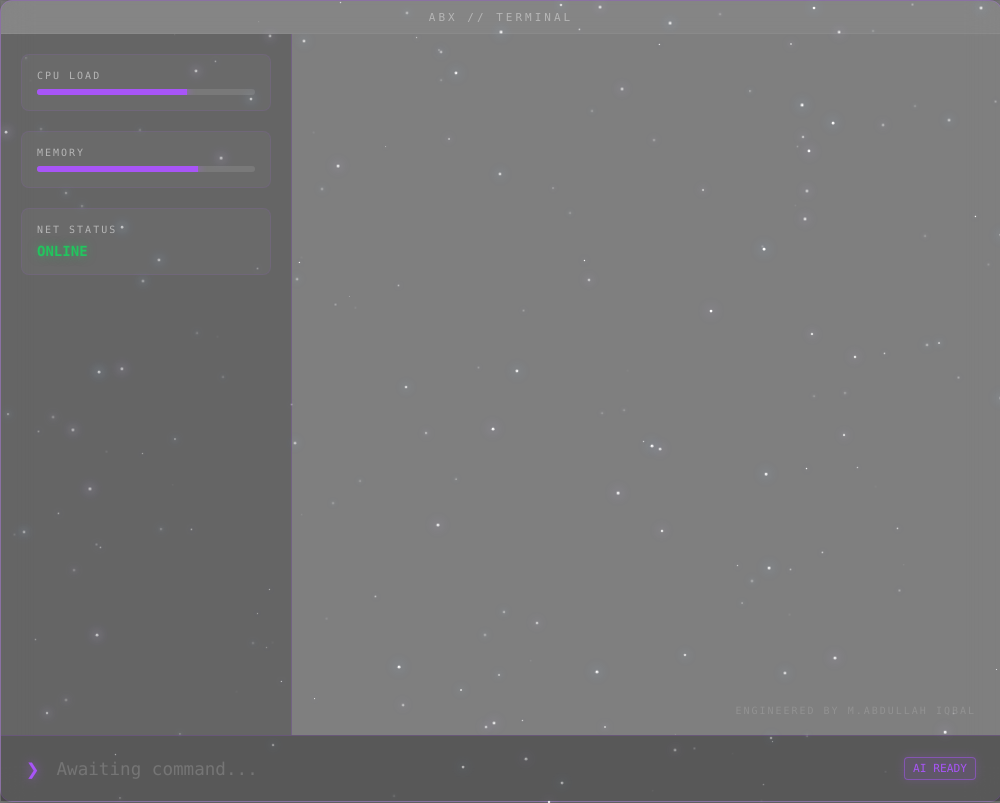
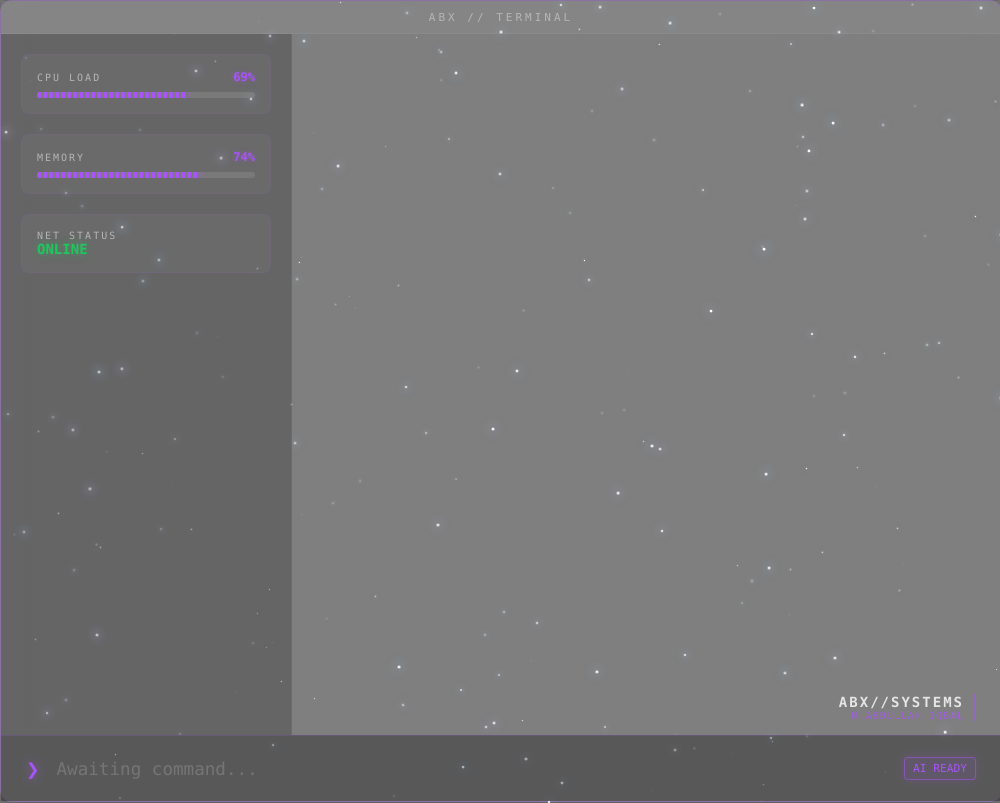
Before and after one commit to abdullahiqbal2610/abx-terminal, an Electron app: page index.html in a window 1000 px wide. Drawn offline with nearby package versions, Linux system fonts and the light colour scheme; no server answers; animation ran at ten frames a second.

Commit message:
css improved again

```diff
--- a/index.html
+++ b/index.html
@@ -1,4 +1,4 @@
-<!DOCTYPE html>
+<!doctype html>
 <html lang="en">
   <head>
     <meta charset="UTF-8" />
@@ -17,17 +17,22 @@
     <div class="drag-bar">ABX // TERMINAL</div>
 
     <div class="main-deck">
-
       <div class="sidebar">
         <div class="widget">
+          <div class="widget-header">
             <div class="widget-title">CPU LOAD</div>
+            <div class="widget-val" id="cpu-val">0%</div>
+          </div>
           <div class="bar-container">
             <div class="bar-fill" id="cpu-bar" style="width: 45%"></div>
           </div>
         </div>
 
         <div class="widget">
+          <div class="widget-header">
             <div class="widget-title">MEMORY</div>
+            <div class="widget-val" id="ram-val">0%</div>
+          </div>
           <div class="bar-container">
             <div class="bar-fill" id="ram-bar" style="width: 60%"></div>
           </div>
@@ -51,13 +56,15 @@
           placeholder="Awaiting command..."
           autocomplete="off"
           autofocus
-            >
+        />
         <div class="ai-status">AI READY</div>
       </div>
     </div>
+
+    <div class="watermark">
+      <span class="wm-title">ABX//SYSTEMS</span>
+      <span class="wm-author">M.Abdullah Iqbal</span>
     </div>
-
-    <div class="watermark">Engineered by M.Abdullah Iqbal</div>
 
     <script src="src/renderer.js"></script>
   </body>
--- a/src/renderer.js
+++ b/src/renderer.js
@@ -77,7 +77,7 @@ async function showWelcomeMessage() {
   term.clear(); // Wipe screen before starting
 
   // 1. Header (Fast)
-  await typeLine(`${magenta} ABX-TERMINAL v1.0 /// SYSTEM ONLINE ${reset}`, 5);
+  await typeLine(`${magenta} ABX-TERMINAL v1.2 /// SYSTEM ONLINE ${reset}`, 5);
   await typeLine(" ------------------------------------------------", 1);
 
   // 2. User Info (Standard Speed)
@@ -86,7 +86,7 @@ async function showWelcomeMessage() {
     15
   );
   await typeLine(
-    ` Role: ${green}CS Major @ FAST-NU${reset} | ${green}Aspiring Data Scientist${reset}`,
+    ` Role: ${green}CS Major @ FAST-NU${reset} | ${green}Aspiring Computer Scientist${reset}`,
     10
   );
   await typeLine(" ------------------------------------------------", 1);
@@ -231,7 +231,7 @@ inputField.addEventListener("keydown", async (e) => {
       term.writeln("\x1b[31m Shutting down systems...\x1b[0m");
       setTimeout(() => {
         ipcRenderer.send("app-close");
-      }, 800); // Small delay for dramatic effect
+      }, 1800); // Small delay for dramatic effect
       return;
     }
 
@@ -459,6 +459,8 @@ createStars();
 function startLiveStats() {
   const cpuBar = document.getElementById("cpu-bar");
   const ramBar = document.getElementById("ram-bar");
+  const cpuText = document.getElementById("cpu-val"); // Get text element
+  const ramText = document.getElementById("ram-val"); // Get text element
   const netStatus = document.querySelector(".status-text");
 
   // We update the stats every 2 seconds
@@ -471,7 +473,10 @@ function startLiveStats() {
 
     // 3. Apply the width to the bars
     if (cpuBar) cpuBar.style.width = `${cpuVal}%`;
+    if (cpuText) cpuText.innerText = `${cpuVal}%`; // Update number
+
     if (ramBar) ramBar.style.width = `${ramVal}%`;
+    if (ramText) ramText.innerText = `${ramVal}%`; // Update number
 
     // 4. Random "Network Glitch" (Rarely flickers to OFFLINE)
     // 95% chance to be ONLINE, 5% chance of a blip
--- a/src/style.css
+++ b/src/style.css
@@ -30,15 +30,14 @@ body {
   border-bottom: 1px solid rgba(255, 255, 255, 0.05);
 }
 
-/* === NEW: MAIN DECK LAYOUT === */
-/* This is the magic wrapper that puts sidebar & terminal side-by-side */
+/* === MAIN DECK LAYOUT === */
 .main-deck {
   display: flex;
   flex: 1; /* Takes up all available vertical space */
   overflow: hidden; /* Prevents double scrollbars */
 }
 
-/* === NEW: SIDEBAR STYLING === */
+/* === SIDEBAR STYLING === */
 .sidebar {
   width: 250px;
   background: rgba(0, 0, 0, 0.2);
@@ -50,7 +49,7 @@ body {
   backdrop-filter: blur(5px);
 }
 
-/* === NEW: WIDGETS === */
+/* === WIDGETS === */
 .widget {
   background: rgba(255, 255, 255, 0.03);
   border: 1px solid rgba(168, 85, 247, 0.1);
@@ -58,11 +57,26 @@ body {
   border-radius: 8px;
 }
 
+/* NEW: Flex header for Title + Number */
+.widget-header {
+  display: flex;
+  justify-content: space-between;
+  align-items: center;
+  margin-bottom: 8px;
+}
+
 .widget-title {
   font-size: 10px;
   color: rgba(255, 255, 255, 0.5);
   letter-spacing: 2px;
-  margin-bottom: 8px;
+}
+
+/* NEW: The numeric percentage display */
+.widget-val {
+  font-size: 12px;
+  color: #a855f7;
+  font-weight: bold;
+  text-shadow: 0 0 5px rgba(168, 85, 247, 0.5);
 }
 
 /* Progress Bars */
@@ -74,9 +88,16 @@ body {
   overflow: hidden;
 }
 
+/* NEW: Segmented/Striped Bar Look */
 .bar-fill {
   height: 100%;
-  background: #a855f7;
+  background: repeating-linear-gradient(
+    90deg,
+    #a855f7,
+    #a855f7 4px,
+    transparent 4px,
+    transparent 6px
+  );
   box-shadow: 0 0 10px #a855f7;
   transition: width 0.5s ease;
 }
@@ -90,7 +111,6 @@ body {
   color: #22c55e; /* Green */
   text-shadow: 0 0 10px rgba(34, 197, 94, 0.5);
 }
-
 .status-text.offline {
   color: #ef4444; /* Red warning color */
   text-shadow: 0 0 10px rgba(239, 68, 68, 0.5);
@@ -199,16 +219,32 @@ body {
   }
 }
 
-/* === 7. SIGNATURE WATERMARK === */
+/* === 7. SIGNATURE WATERMARK (UPDATED) === */
 .watermark {
   position: absolute;
-  bottom: 85px;
+  bottom: 80px;
   right: 25px;
-  font-family: "Consolas", monospace;
+  z-index: 5;
+
+  /* The "Badge" Look */
+  display: flex;
+  flex-direction: column;
+  align-items: flex-end;
+  border-right: 2px solid rgba(168, 85, 247, 0.5);
+  padding-right: 10px;
+  pointer-events: none;
+}
+
+.wm-title {
+  font-size: 14px;
+  font-weight: bold;
+  color: rgba(255, 255, 255, 0.8);
+  letter-spacing: 2px;
+}
+
+.wm-author {
   font-size: 10px;
-  letter-spacing: 2px;
-  color: rgba(255, 255, 255, 0.15);
-  pointer-events: none;
-  z-index: 5;
+  color: rgba(168, 85, 247, 0.8); /* Purple tint */
+  letter-spacing: 1px;
   text-transform: uppercase;
 }
```
Lines whose indentation alone changed are shown as unchanged.
